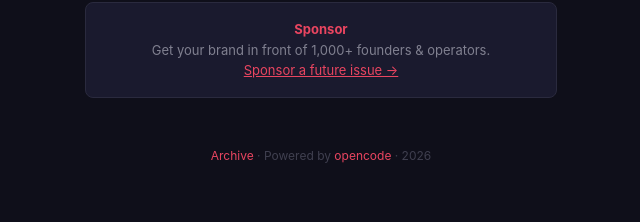
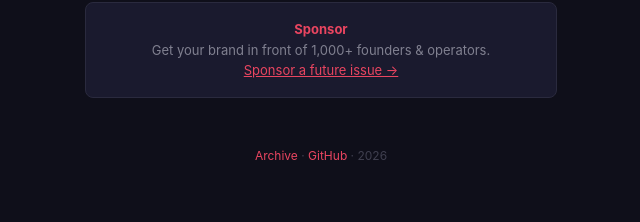
Before and after one commit to realsolutionstfs-maker/business-digest, a Python web app: template templates/landing.html in a window 1280 px wide. Shown: the part 578-800 px from the top of the page, without its empty margins (319-959 px from the left). Run offline with Jinja, Linux system fonts and the light colour scheme; the template is opened without the code that fills it, so the values that code supplies are empty.

Commit message:
Update landing page footer with GitHub link

```diff
--- a/index.html
+++ b/index.html
@@ -118,7 +118,7 @@
 
     <div class="footer">
       <a href="https://buttondown.com/Business_Digest/archive" target="_blank">Archive</a>
-      &middot; Powered by <a href="https://github.com/anomalyco/opencode" target="_blank">opencode</a>
+      &middot; <a href="https://github.com/realsolutionstfs-maker/business-digest" target="_blank">GitHub</a>
       &middot; 2026
     </div>
   </div>
--- a/templates/landing.html
+++ b/templates/landing.html
@@ -118,7 +118,7 @@
 
     <div class="footer">
       <a href="https://buttondown.com/Business_Digest/archive" target="_blank">Archive</a>
-      &middot; Powered by <a href="https://github.com/anomalyco/opencode" target="_blank">opencode</a>
+      &middot; <a href="https://github.com/realsolutionstfs-maker/business-digest" target="_blank">GitHub</a>
       &middot; 2026
     </div>
   </div>
```
